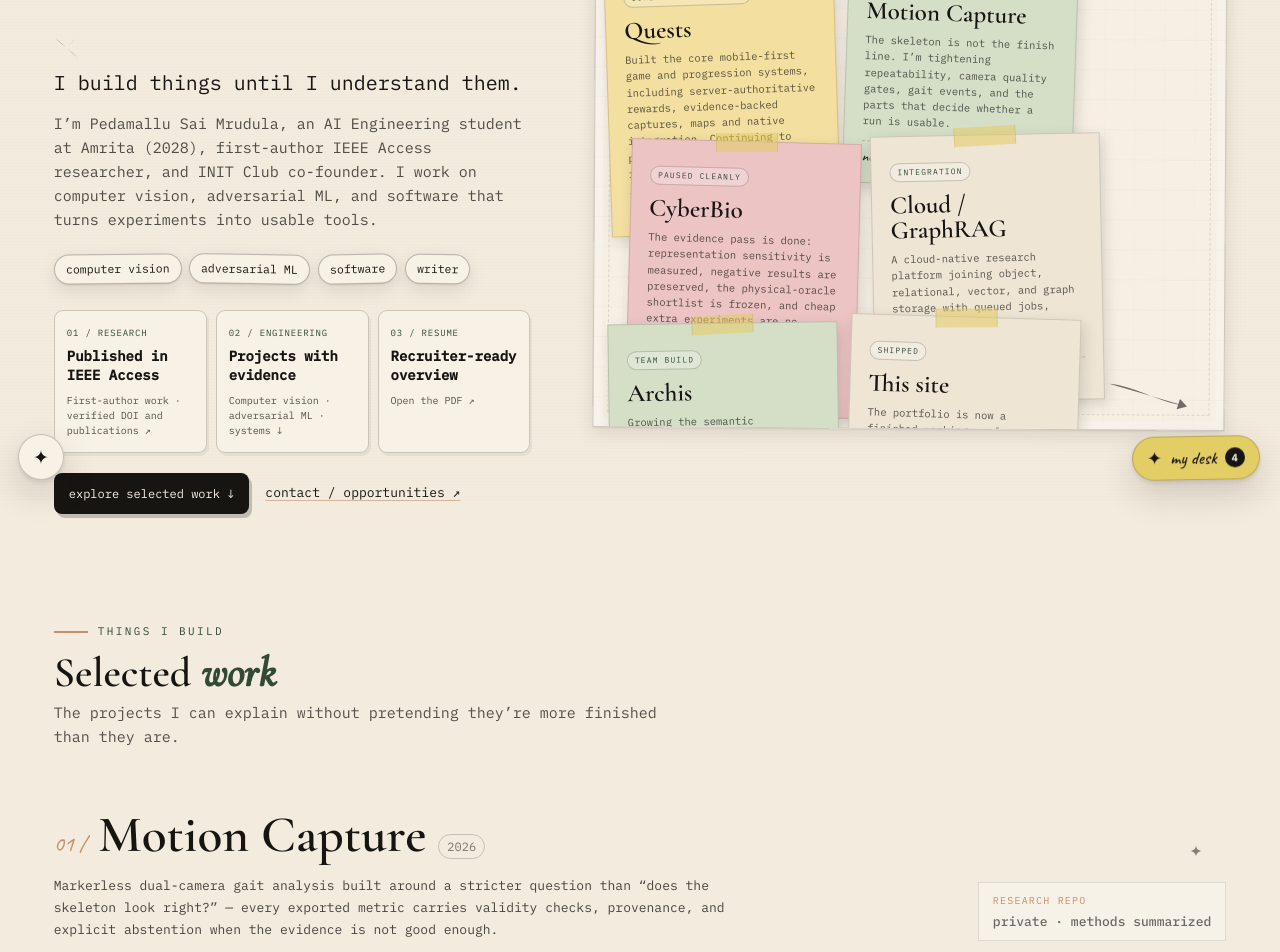
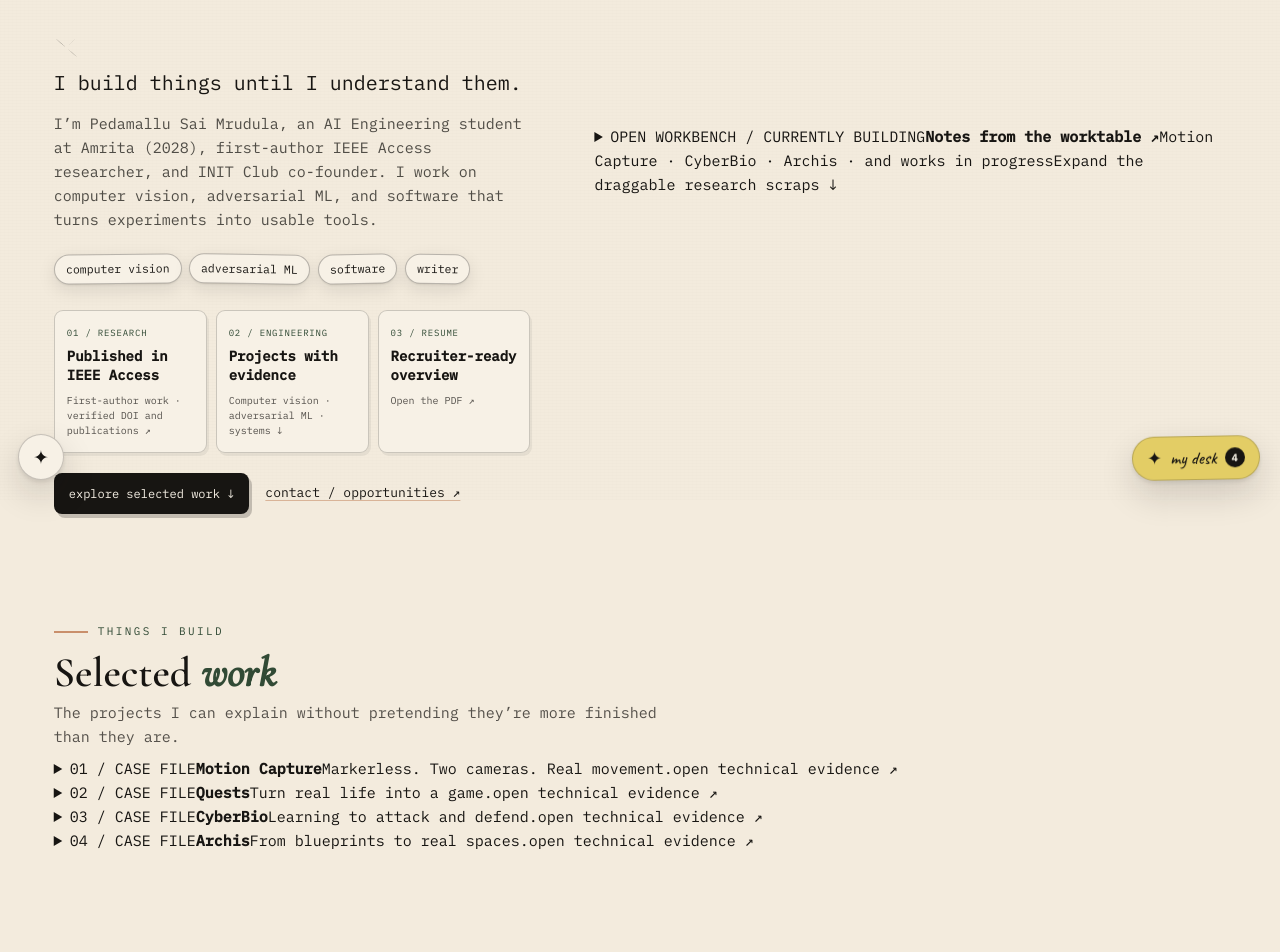
Before and after one commit to Mrudula-itsjuzme/portfolio-site, a React (Vite) app: page / in a window 1280 px wide. Shown: the part 300-1252 px from the top of the page. Built offline with nearby package versions, Linux system fonts and the light colour scheme.

Commit message:
ux: make hero workbench and four evidence-rich project case files expandable

```diff
--- a/src/components/lab/LabPage.jsx
+++ b/src/components/lab/LabPage.jsx
@@ -529,6 +529,13 @@ const [toastMsg, setToastMsg] = useState("");
               </div>
             </div>
 
+            <details className="hero-desk-drawer">
+              <summary className="hero-desk-summary">
+                <span className="hero-desk-label">OPEN WORKBENCH / CURRENTLY BUILDING</span>
+                <strong>Notes from the worktable <span aria-hidden="true">↗</span></strong>
+                <span className="hero-desk-preview">Motion Capture · CyberBio · Archis · and works in progress</span>
+                <span className="hero-desk-hint">Expand the draggable research scraps ↓</span>
+              </summary>
             <div
               ref={heroVisualsRef}
               className="hero-workboard"
@@ -574,6 +581,7 @@ const [toastMsg, setToastMsg] = useState("");
               <StarDoodle className="workboard-sparkle sparkle-b" size={24} aria-hidden="true" />
               <ArrowDoodle className="workboard-arrow" aria-hidden="true" />
             </div>
+            </details>
           </section>
 
           {/* ---------------- featured work ---------------- */}
@@ -584,10 +592,24 @@ const [toastMsg, setToastMsg] = useState("");
               accent="work"
               sub="The projects I can explain without pretending they’re more finished than they are."
             />
-            <MocapProject p={featuredProjects[0]} index={1} />
-            <QuestsProject p={featuredProjects[1]} index={2} />
-            <CyberBioProject p={featuredProjects[2]} index={3} />
-            <ArchisProject p={featuredProjects[3]} index={4} />
+            <div className="project-drawer-grid" aria-label="Explore four engineering projects">
+              {featuredProjects.map((project, i) => (
+                <details className="project-drawer" key={project.id}>
+                  <summary className="project-drawer-summary">
+                    <span className="project-drawer-index">{String(i + 1).padStart(2, "0")} / CASE FILE</span>
+                    <strong>{project.name}</strong>
+                    <span className="project-drawer-blurb">{project.tagline}</span>
+                    <span className="project-drawer-action">open technical evidence <span aria-hidden="true">↗</span></span>
+                  </summary>
+                  <div className="project-drawer-detail">
+                    {i === 0 && <MocapProject p={project} index={1} />}
+                    {i === 1 && <QuestsProject p={project} index={2} />}
+                    {i === 2 && <CyberBioProject p={project} index={3} />}
+                    {i === 3 && <ArchisProject p={project} index={4} />}
+                  </div>
+                </details>
+              ))}
+            </div>
           </section>
 
           {/* ---------------- products ---------------- */}
```
